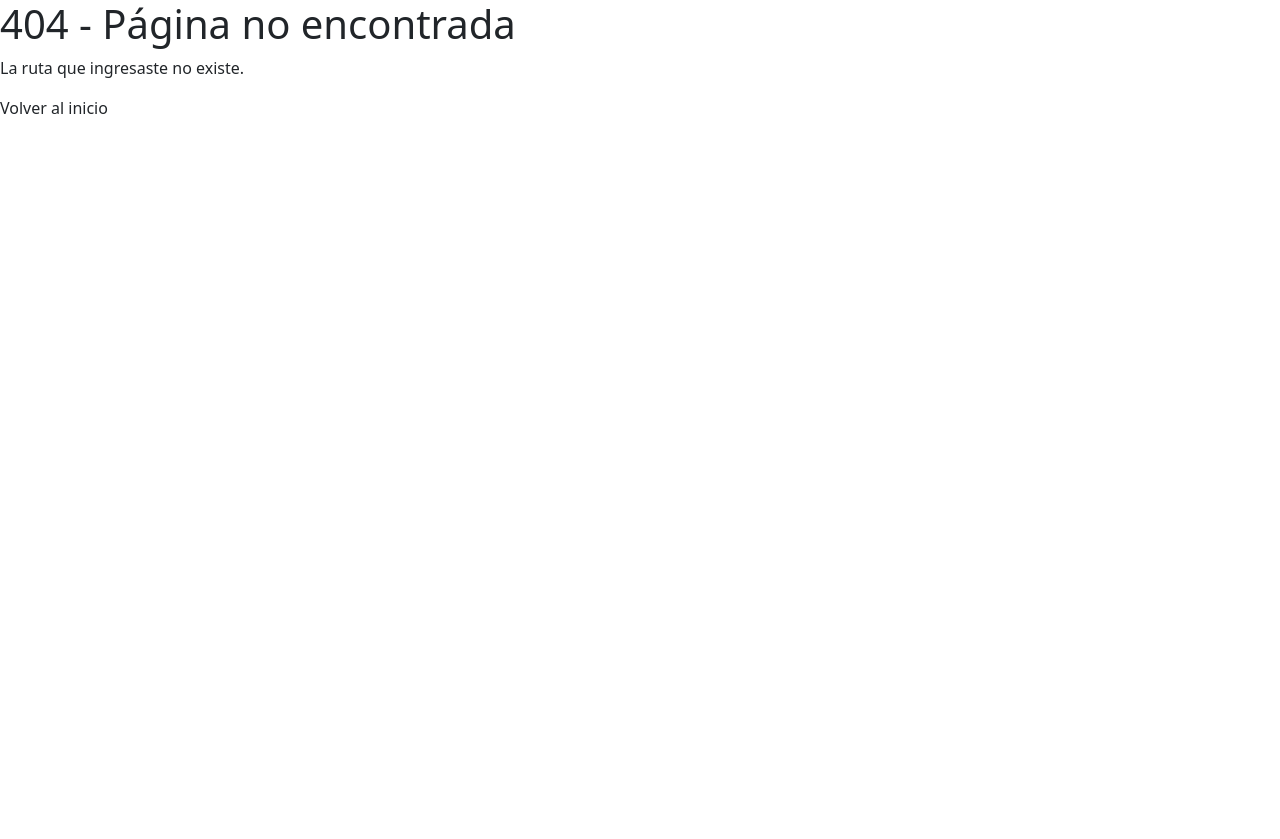
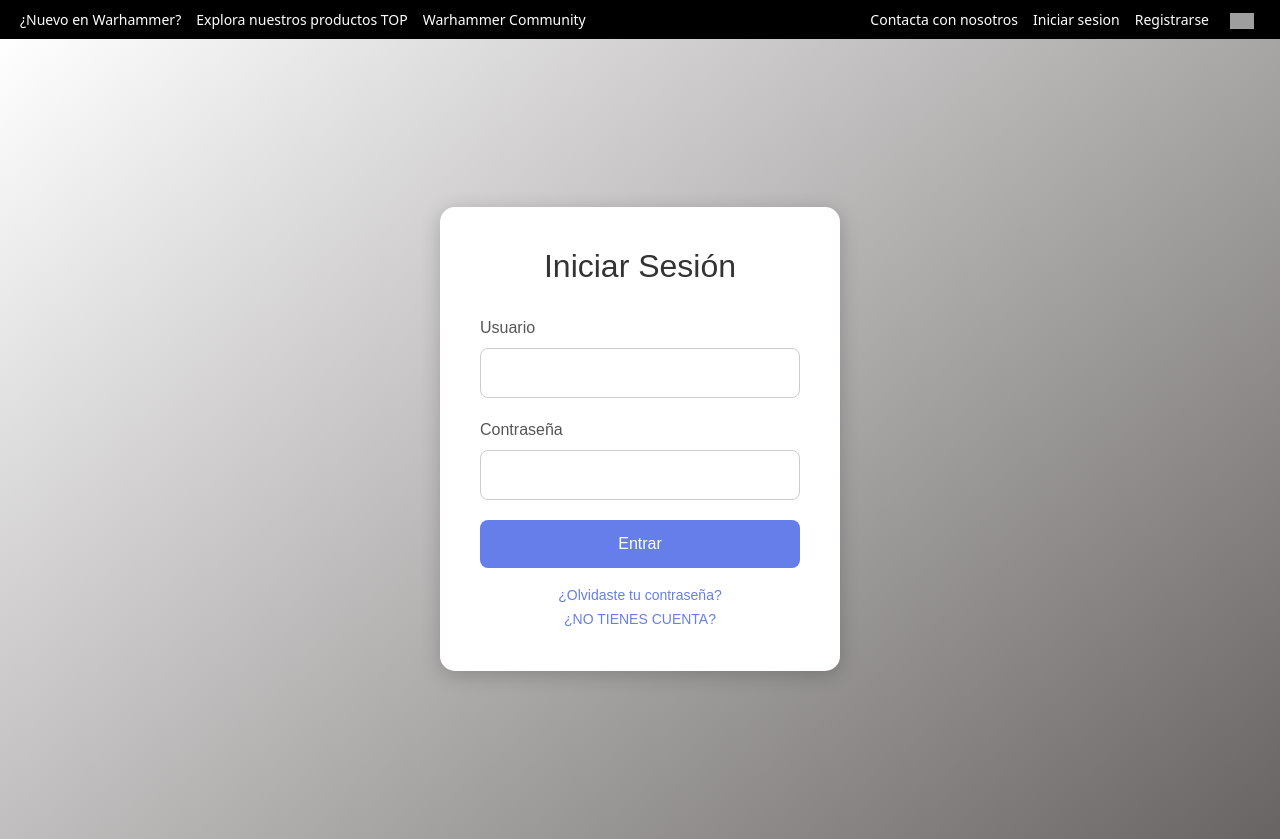
Before and after one commit to alejandroPenella/ProyectoLenguaje, an Angular app in the folder proyecto_Lenguaje/: page /join in a window 1280 px wide. Before the commit this address had no page. Before the commit the page ends 800 px from the top, so only its background shows below. Built offline with nearby package versions, Linux system fonts and the light colour scheme; grey boxes are pictures that could not be loaded.

Commit message:
inicio de sesion

```diff
--- a/proyecto_Lenguaje/src/app/app.component.ts
+++ b/proyecto_Lenguaje/src/app/app.component.ts
@@ -1,9 +1,5 @@
 import { Component } from '@angular/core';
 import { RouterOutlet } from '@angular/router';
-
-
-
-
 
 
 @Component({
--- a/proyecto_Lenguaje/src/app/app.routes.ts
+++ b/proyecto_Lenguaje/src/app/app.routes.ts
@@ -2,13 +2,13 @@ import { Routes } from '@angular/router';
 import { ShopComponent } from './componentes/shop/shop.component';
 import { HomeComponent } from './componentes/home/home.component';
 import { PageNotFoundComponent } from './componentes/page-not-found/page-not-found.component';
+import { JoinSesionComponent } from './componentes/join-sesion/join-sesion.component';
 
 export const routes: Routes = [
 {path: '', redirectTo: '/home', pathMatch: 'full'},
 {path: 'home', component: HomeComponent},
 {path: 'shop', component: ShopComponent},
+{path: 'join', component: JoinSesionComponent},
 {path: '**', component: PageNotFoundComponent}
 
-
-
 ];
--- /dev/null
+++ b/proyecto_Lenguaje/src/app/componentes/join-sesion/join-sesion.component.css
@@ -0,0 +1,78 @@
+* {
+box-sizing: border-box;
+}
+
+body {
+    font-family: Arial, sans-serif;
+    background: linear-gradient(499deg, #ffffff, #696464);
+    margin: 0;
+    padding: 0;
+    height: 100vh;
+    display: flex;
+    align-items: center;
+    justify-content: center;
+}
+
+.login-container {
+    background-color: white;
+    padding: 40px;
+    border-radius: 15px;
+    box-shadow: 0 4px 20px rgba(0, 0, 0, 0.2);
+    width: 100%;
+    max-width: 400px;
+}
+
+.login-container h2 {
+    text-align: center;
+    margin-bottom: 30px;
+    color: #333;
+}
+
+.form-group {
+    margin-bottom: 20px;
+}
+
+label {
+    display: block;
+    margin-bottom: 8px;
+    color: #555;
+}
+
+input[type="text"],
+input[type="password"] {
+    width: 100%;
+    padding: 12px;
+    border: 1px solid #ccc;
+    border-radius: 8px;
+}
+
+button {
+    width: 100%;
+    padding: 12px;
+    background-color: #667eea;
+    color: white;
+    border: none;
+    border-radius: 8px;
+    font-size: 16px;
+    cursor: pointer;
+    transition: background-color 0.3s ease;
+}
+
+button:hover {
+    background-color: #556cd6;
+}
+
+.extra-options {
+    margin-top: 15px;
+    text-align: center;
+}
+
+.extra-options a {
+    color: #667eea;
+    text-decoration: none;
+    font-size: 14px;
+}
+
+.extra-options a:hover {
+    text-decoration: underline;
+}
--- /dev/null
+++ b/proyecto_Lenguaje/src/app/componentes/join-sesion/join-sesion.component.html
@@ -0,0 +1,22 @@
+<app-top-bar></app-top-bar>
+<body>
+    <div class="login-container">
+    <h2>Iniciar Sesión</h2>
+    <form>
+        <div class="form-group">
+        <label for="username">Usuario</label>
+        <input type="text" id="username" name="username" required />
+        </div>
+        <div class="form-group">
+        <label for="password">Contraseña</label>
+        <input type="password" id="password" name="password" required />
+        </div>
+        <button type="submit">Entrar</button>
+        <div class="extra-options">
+        <a href="#">¿Olvidaste tu contraseña?</a>
+        <br>
+        <a href="#">¿NO TIENES CUENTA?</a>
+        </div>
+    </form>
+    </div>
+</body>
--- a/proyecto_Lenguaje/src/app/componentes/top-bar/top-bar.component.html
+++ b/proyecto_Lenguaje/src/app/componentes/top-bar/top-bar.component.html
@@ -7,8 +7,8 @@
 
     <div class="top-bar-right">
     <a href="#">Contacta con nosotros</a>
-    <a href="#">Registrarte</a>
-    <a href="#">Inicia sension</a>
+    <a routerLink ="/join">Iniciar sesion</a>
+    <a routerLink ="/join">Registrarse</a>
     <button class="lang-btn">
         <img src="assets/icons/flag-es.svg" alt="Español" />
     </button>
--- a/proyecto_Lenguaje/src/app/componentes/top-bar/top-bar.component.ts
+++ b/proyecto_Lenguaje/src/app/componentes/top-bar/top-bar.component.ts
@@ -1,9 +1,11 @@
 import { Component } from '@angular/core';
+import { CommonModule } from '@angular/common';
+import { RouterLink, RouterLinkActive, RouterOutlet } from '@angular/router';
 
 @Component({
   selector: 'app-top-bar',
   standalone: true,
-  imports: [],
+  imports: [RouterOutlet,RouterLink,RouterLinkActive,CommonModule],
   templateUrl: './top-bar.component.html',
   styleUrl: './top-bar.component.css'
 })
```
Also changed, not shown: proyecto_Lenguaje/src/app/componentes/join-sesion/join-sesion.component.ts (added, +13 -0 lines).
